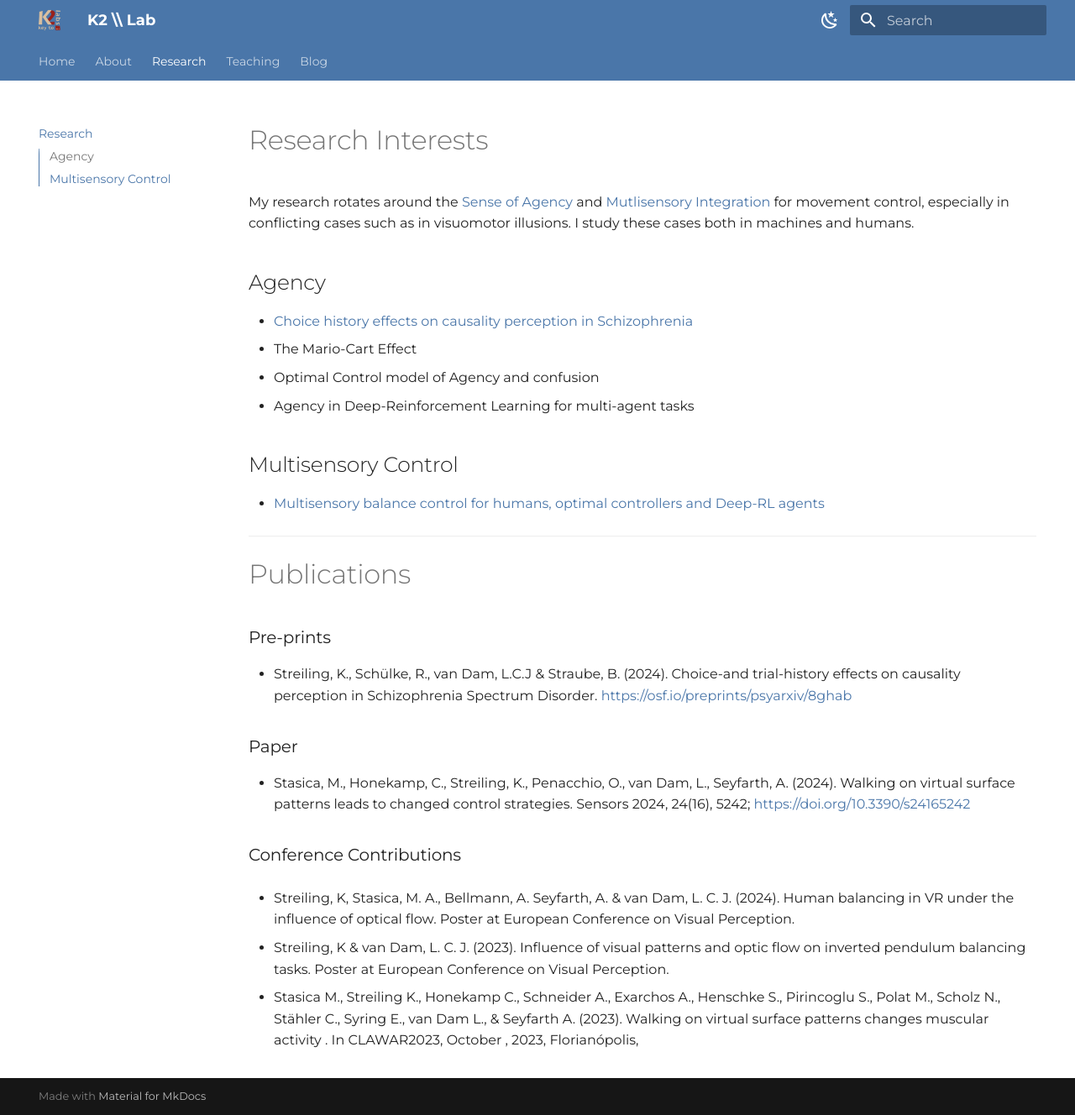
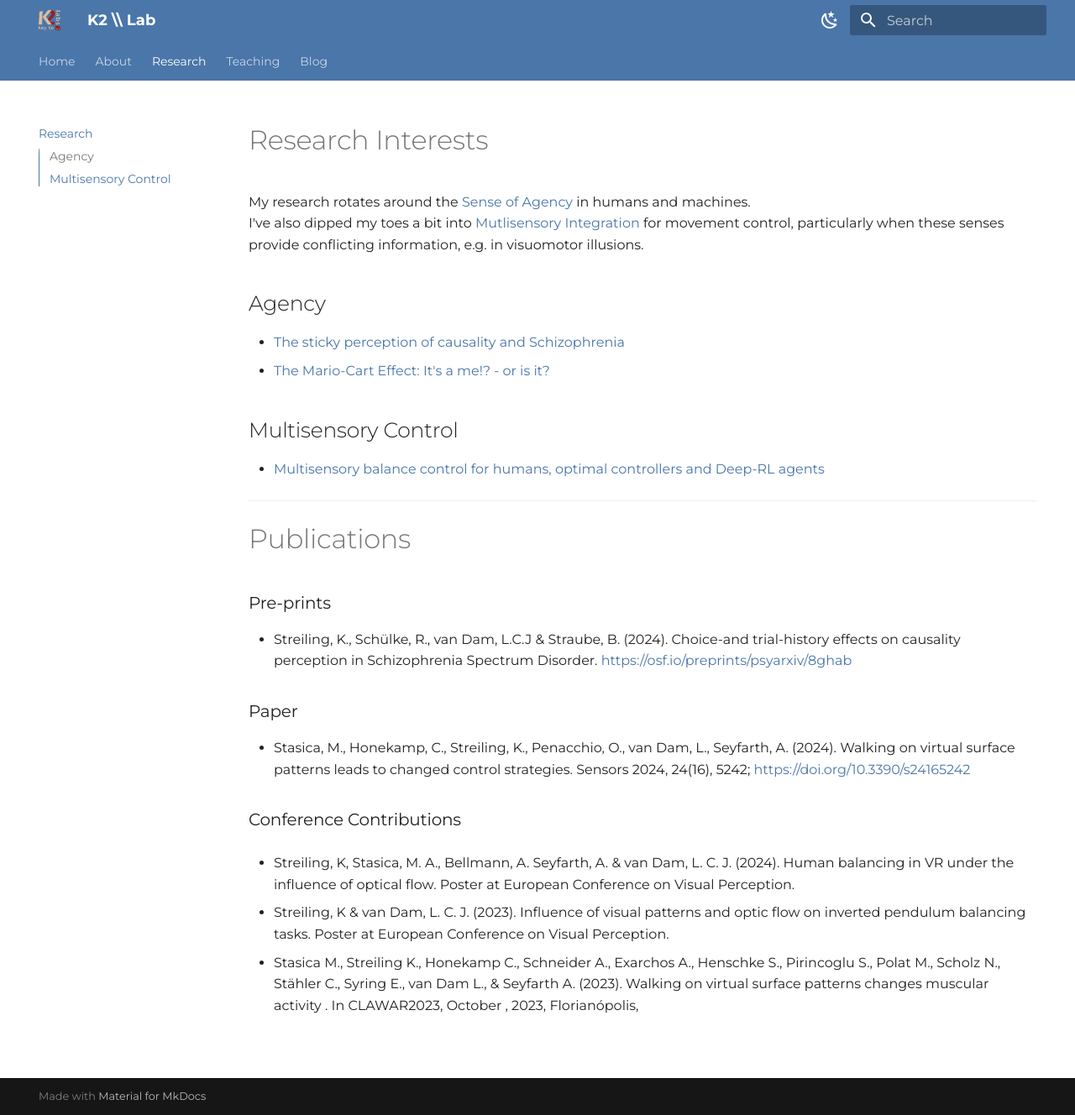
Before and after one commit to uvest/kai_streiling, an MkDocs documentation site: the page built from docs/research.md, in a window 1280 px wide and 1328 px high. Shown: the whole window at 84% size. Built offline with MkDocs 1.6.1 and Material for MkDocs 9.7.7, drawn with Linux system fonts in a browser that asks for light colours.

Commit message:
udate and bug fixes

```diff
--- a/docs/research.md
+++ b/docs/research.md
@@ -6,18 +6,19 @@ bibliography: references.bib
 ---
 # Research Interests
 
-My research rotates around the [Sense of Agency](#agency) and [Mutlisensory Integration](#multisensory-control) for movement control, especially in conflicting cases such as in visuomotor illusions. I study these cases both in machines and humans.
+My research rotates around the [Sense of Agency](#agency) in humans and machines. <br>
+I've also dipped my toes a bit into [Mutlisensory Integration](#multisensory-control) for movement control, particularly when these senses provide conflicting information, e.g. in visuomotor illusions.
 
 ## Agency
 
-* [Choice history effects on causality perception in Schizophrenia](./blog/Causality_SSD_and_Choice-History.md)
-* The Mario-Cart Effect
-* Optimal Control model of Agency and confusion
-* Agency in Deep-Reinforcement Learning for multi-agent tasks
+* [The sticky perception of causality and Schizophrenia](./blog/Causality_SSD_and_Choice-History.md)
+* [The Mario-Cart Effect: It's a me!? - or is it?](./blog/Agency.md)
+<!-- * Optimal Control model of Agency and confusion
+* Agency in Deep-Reinforcement Learning for multi-agent tasks -->
 
 ## Multisensory Control
 
-* [Multisensory balance control for humans, optimal controllers and Deep-RL agents](./blog/Multisensory_integration_for_balance.md.md)
+* [Multisensory balance control for humans, optimal controllers and Deep-RL agents](./blog/Multisensory_balance.md)
 
 
 ---
```
Also changed, not shown: docs/about.md (+8 -4 lines), docs/index.md (+2 -2 lines), docs/teaching.md (+2 -2 lines).
